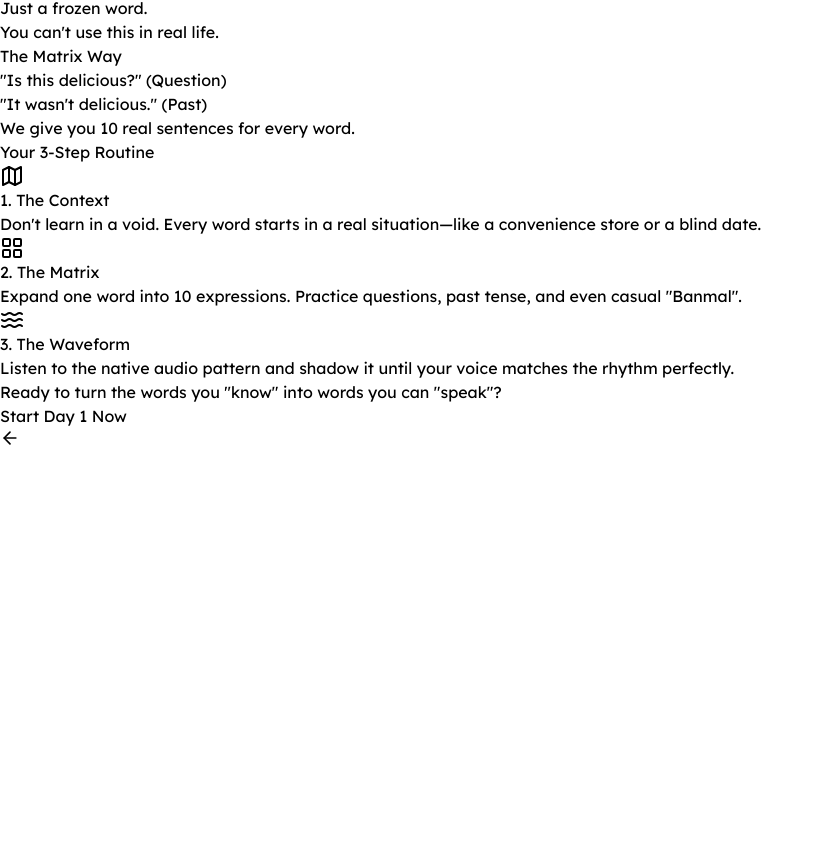
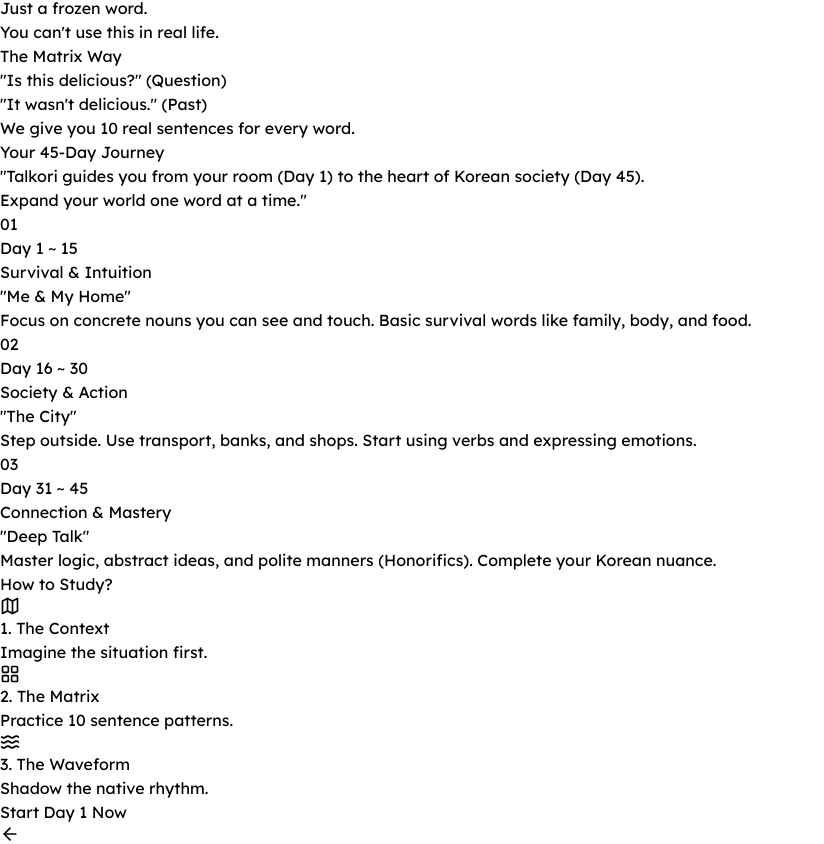
Before and after one commit to juryongkim/talkori-app, a React (Vite) app: page / in a window 1280 px wide. Shown: the part 2532-3376 px from the top of the page, without its empty margins (0-824 px from the left). Before the commit the page ends 2980 px from the top, so only its background shows below. Built offline with nearby package versions, Linux system fonts and the light colour scheme.

Commit message:
Update App.jsx

```diff
--- a/src/App.jsx
+++ b/src/App.jsx
@@ -108,20 +108,20 @@
     }
   };
 
-// --- [UPDATE] 가독성 개선된 가이드북 컴포넌트 ---
+// --- [UPDATE] 커리큘럼 로드맵이 추가된 최종 가이드북 ---
   const GuideBook = () => {
     return (
       <div className="flex-1 overflow-y-auto bg-white">
-        {/* 모바일 헤더 (사이드바 열기) */}
+        {/* 모바일 헤더 */}
         <header className="flex items-center justify-between p-6 md:hidden sticky top-0 bg-white/90 backdrop-blur-sm z-10 border-b border-slate-100">
           <button onClick={() => setIsSidebarOpen(true)} className="p-2 bg-slate-50 rounded-lg shadow-sm mr-4"><Menu size={20}/></button>
           <h2 className="text-lg font-bold text-slate-900">Start Guide</h2>
           <div className="w-10"></div>
         </header>
 
-        <div className="max-w-5xl mx-auto px-6 py-10 md:py-16 space-y-16">
+        <div className="max-w-5xl mx-auto px-6 py-10 md:py-16 space-y-20">
 
-          {/* 1. Hero Section: 강렬한 문제 제기 */}
+          {/* 1. Hero Section */}
           <section className="text-center animate-in slide-in-from-bottom-4 duration-500">
             <div className="inline-flex items-center gap-2 px-4 py-2 rounded-full bg-orange-100 text-orange-700 text-xs font-bold uppercase tracking-wider mb-6">
               <HelpCircle size={14} /> Why can't I speak?
@@ -136,16 +136,16 @@
             </p>
           </section>
 
-          {/* 2. Visual Contrast: Old Way vs New Way (설명 대신 시각화) */}
+          {/* 2. Visual Contrast */}
           <section className="grid grid-cols-1 md:grid-cols-2 gap-4 md:gap-8 animate-in slide-in-from-bottom-4 duration-700 delay-100">
-            {/* Bad Way */}
-            <div className="bg-slate-50 p-8 rounded-3xl border border-slate-100 flex flex-col items-center text-center opacity-70 grayscale transition-all hover:grayscale-0 hover:opacity-100">
+            {/* Old Way */}
+            <div className="bg-slate-50 p-8 rounded-3xl border border-slate-100 flex flex-col items-center text-center opacity-70 grayscale transition-all hover:grayscale-0 hover:opacity-100 group">
               <div className="text-xs font-bold text-slate-400 uppercase tracking-widest mb-4">The Old Way</div>
-              <div className="text-3xl font-bold text-slate-400 mb-2 line-through decoration-red-400 decoration-4">Delicious</div>
+              <div className="text-3xl font-bold text-slate-400 mb-2 line-through decoration-red-400 decoration-4 group-hover:text-slate-600 transition-colors">Delicious</div>
               <p className="text-sm text-slate-400">Just a frozen word. <br/>You can't use this in real life.</p>
             </div>
 
-            {/* Good Way */}
+            {/* New Way */}
             <div className="bg-[#3713ec] p-8 rounded-3xl shadow-xl shadow-[#3713ec]/20 flex flex-col items-center text-center relative overflow-hidden group">
               <div className="absolute top-0 right-0 w-32 h-32 bg-white/10 rounded-full -mr-16 -mt-16 blur-2xl"></div>
               <div className="text-xs font-bold text-white/60 uppercase tracking-widest mb-4">The Matrix Way</div>
@@ -157,52 +157,97 @@
             </div>
           </section>
 
-          {/* 3. The 3 Steps: 복잡한 설명을 3단계 아이콘으로 압축 */}
+          {/* [NEW] 3. Curriculum Roadmap (추가된 부분) */}
           <section className="animate-in slide-in-from-bottom-4 duration-700 delay-200">
+             <div className="text-center mb-10">
+                <h2 className="text-2xl font-bold text-slate-900 mb-4">Your 45-Day Journey</h2>
+                <p className="text-slate-500 max-w-2xl mx-auto leading-relaxed text-sm md:text-base">
+                  "Talkori guides you from your room (Day 1) to the heart of Korean society (Day 45). <br className="hidden md:block"/>Expand your world one word at a time."
+                </p>
+             </div>
+
+             <div className="grid grid-cols-1 md:grid-cols-3 gap-6 relative">
+                {/* 연결선 (데스크탑용) */}
+                <div className="hidden md:block absolute top-12 left-0 w-full h-0.5 bg-gradient-to-r from-blue-200 via-indigo-200 to-purple-200 -z-10"></div>
+
+                {/* Phase 1 */}
+                <div className="bg-white p-6 rounded-2xl border border-blue-100 shadow-sm relative hover:-translate-y-1 transition-transform">
+                   <div className="w-10 h-10 bg-blue-100 text-blue-600 rounded-full flex items-center justify-center font-bold text-sm mb-4 border-4 border-white">01</div>
+                   <div className="text-xs font-bold text-blue-500 uppercase tracking-widest mb-1">Day 1 ~ 15</div>
+                   <h3 className="font-bold text-lg text-slate-900 mb-2">Survival & Intuition</h3>
+                   <p className="text-sm text-slate-500 leading-relaxed">
+                     <span className="font-bold text-slate-700">"Me & My Home"</span><br/>
+                     Focus on concrete nouns you can see and touch. Basic survival words like family, body, and food.
+                   </p>
+                </div>
+
+                {/* Phase 2 */}
+                <div className="bg-white p-6 rounded-2xl border border-indigo-100 shadow-sm relative hover:-translate-y-1 transition-transform">
+                   <div className="w-10 h-10 bg-indigo-100 text-indigo-600 rounded-full flex items-center justify-center font-bold text-sm mb-4 border-4 border-white">02</div>
+                   <div className="text-xs font-bold text-indigo-500 uppercase tracking-widest mb-1">Day 16 ~ 30</div>
+                   <h3 className="font-bold text-lg text-slate-900 mb-2">Society & Action</h3>
+                   <p className="text-sm text-slate-500 leading-relaxed">
+                     <span className="font-bold text-slate-700">"The City"</span><br/>
+                     Step outside. Use transport, banks, and shops. Start using verbs and expressing emotions.
+                   </p>
+                </div>
+
+                {/* Phase 3 */}
+                <div className="bg-white p-6 rounded-2xl border border-purple-100 shadow-sm relative hover:-translate-y-1 transition-transform">
+                   <div className="w-10 h-10 bg-purple-100 text-purple-600 rounded-full flex items-center justify-center font-bold text-sm mb-4 border-4 border-white">03</div>
+                   <div className="text-xs font-bold text-purple-500 uppercase tracking-widest mb-1">Day 31 ~ 45</div>
+                   <h3 className="font-bold text-lg text-slate-900 mb-2">Connection & Mastery</h3>
+                   <p className="text-sm text-slate-500 leading-relaxed">
+                     <span className="font-bold text-slate-700">"Deep Talk"</span><br/>
+                     Master logic, abstract ideas, and polite manners (Honorifics). Complete your Korean nuance.
+                   </p>
+                </div>
+             </div>
+          </section>
+
+          {/* 4. The 3 Steps Method */}
+          <section className="animate-in slide-in-from-bottom-4 duration-700 delay-300">
              <h2 className="text-2xl font-bold text-center text-slate-900 mb-10">
-               Your 3-Step Routine
+               How to Study?
              </h2>
              <div className="grid grid-cols-1 md:grid-cols-3 gap-6">
                 {/* Step 1 */}
-                <div className="p-6 rounded-2xl border border-slate-100 hover:border-[#3713ec]/30 hover:shadow-lg transition-all bg-white group">
-                  <div className="w-12 h-12 bg-blue-50 text-[#3713ec] rounded-xl flex items-center justify-center mb-4 group-hover:scale-110 transition-transform">
-                    <Map size={24} />
+                <div className="p-6 rounded-2xl bg-slate-50 hover:bg-white border border-transparent hover:border-slate-200 hover:shadow-lg transition-all group">
+                  <div className="w-10 h-10 bg-white text-[#3713ec] rounded-lg shadow-sm flex items-center justify-center mb-4 group-hover:scale-110 transition-transform">
+                    <Map size={20} />
                   </div>
-                  <h3 className="font-bold text-lg text-slate-900 mb-2">1. The Context</h3>
-                  <p className="text-sm text-slate-500 leading-relaxed">
-                    Don't learn in a void. Every word starts in a real situation—like a convenience store or a blind date.
+                  <h3 className="font-bold text-base text-slate-900 mb-1">1. The Context</h3>
+                  <p className="text-xs text-slate-500 leading-relaxed">
+                    Imagine the situation first.
                   </p>
                 </div>
 
                 {/* Step 2 */}
-                <div className="p-6 rounded-2xl border border-slate-100 hover:border-[#3713ec]/30 hover:shadow-lg transition-all bg-white group">
-                  <div className="w-12 h-12 bg-purple-50 text-purple-600 rounded-xl flex items-center justify-center mb-4 group-hover:scale-110 transition-transform">
-                    <LayoutGrid size={24} />
+                <div className="p-6 rounded-2xl bg-slate-50 hover:bg-white border border-transparent hover:border-slate-200 hover:shadow-lg transition-all group">
+                  <div className="w-10 h-10 bg-white text-purple-600 rounded-lg shadow-sm flex items-center justify-center mb-4 group-hover:scale-110 transition-transform">
+                    <LayoutGrid size={20} />
                   </div>
-                  <h3 className="font-bold text-lg text-slate-900 mb-2">2. The Matrix</h3>
-                  <p className="text-sm text-slate-500 leading-relaxed">
-                    Expand one word into 10 expressions. Practice questions, past tense, and even casual "Banmal".
+                  <h3 className="font-bold text-base text-slate-900 mb-1">2. The Matrix</h3>
+                  <p className="text-xs text-slate-500 leading-relaxed">
+                    Practice 10 sentence patterns.
                   </p>
                 </div>
 
                 {/* Step 3 */}
-                <div className="p-6 rounded-2xl border border-slate-100 hover:border-[#3713ec]/30 hover:shadow-lg transition-all bg-white group">
-                  <div className="w-12 h-12 bg-pink-50 text-pink-600 rounded-xl flex items-center justify-center mb-4 group-hover:scale-110 transition-transform">
-                    <Waves size={24} />
+                <div className="p-6 rounded-2xl bg-slate-50 hover:bg-white border border-transparent hover:border-slate-200 hover:shadow-lg transition-all group">
+                  <div className="w-10 h-10 bg-white text-pink-600 rounded-lg shadow-sm flex items-center justify-center mb-4 group-hover:scale-110 transition-transform">
+                    <Waves size={20} />
                   </div>
-                  <h3 className="font-bold text-lg text-slate-900 mb-2">3. The Waveform</h3>
-                  <p className="text-sm text-slate-500 leading-relaxed">
-                    Listen to the native audio pattern and shadow it until your voice matches the rhythm perfectly.
+                  <h3 className="font-bold text-base text-slate-900 mb-1">3. The Waveform</h3>
+                  <p className="text-xs text-slate-500 leading-relaxed">
+                    Shadow the native rhythm.
                   </p>
                 </div>
              </div>
           </section>
 
-          {/* 4. Action: 최종 버튼 */}
-          <div className="text-center pb-10 animate-in slide-in-from-bottom-4 duration-700 delay-300">
-            <p className="text-slate-400 font-medium mb-6 text-sm">
-              Ready to turn the words you "know" into words you can "speak"?
-            </p>
+          {/* 5. Action */}
+          <div className="text-center pb-10 animate-in slide-in-from-bottom-4 duration-700 delay-500">
             <button
               onClick={() => setShowGuideMain(false)}
               className="w-full md:w-auto px-12 py-5 bg-[#3713ec] text-white text-lg font-bold rounded-2xl shadow-xl shadow-[#3713ec]/30 hover:scale-105 hover:bg-[#2a0eb5] transition-all flex items-center justify-center gap-3"
```
